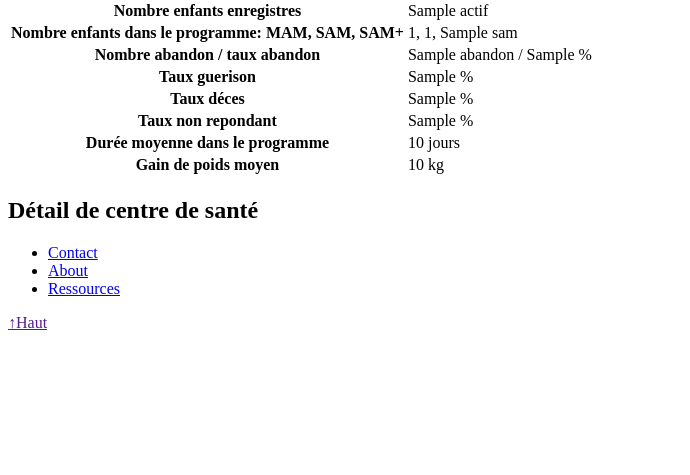
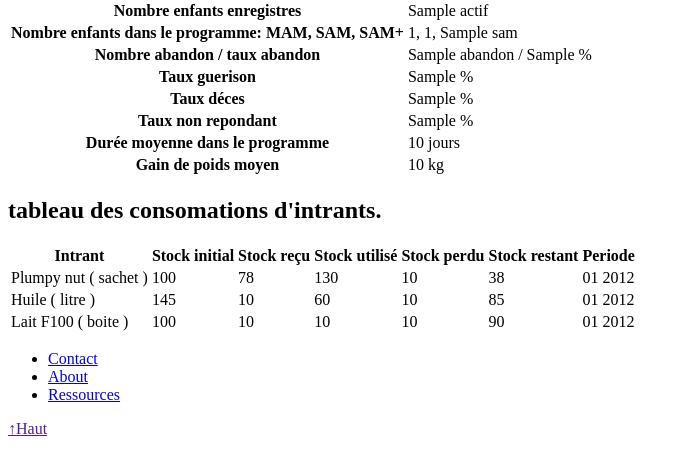
Before and after one commit to yeleman/red_nut, a Django app: template red_nut/nut/templates/details_health_center.html in a window 1280 px wide. Shown: the part 240-715 px from the top of the page, without its empty margins (0-690 px from the left). Run offline with Django 3.2, Linux system fonts and the light colour scheme; data comes from the database, SQL or seed files in the repository; tables that the repository leaves empty hold one stand-in row (values such as "Sample post"); the template is opened without the code that fills it: values that come from a table or form of the project are taken from there, most other values are stand-ins (such as "Sample title", 1, 10 or a date in 2020); parts of the project's set-up code (start-up, migrations or seed data) failed here and were passed over.

Commit message:
vue cscom: tableau des consos

```diff
--- a/red_nut/nut/admin.py
+++ b/red_nut/nut/admin.py
@@ -28,7 +28,7 @@ class InputOutputProgramAdmin(admin.ModelAdmin):
 
 class DataNutAdmin(admin.ModelAdmin):
     list_display = ('patient', 'date', 'weight', \
-                                'heught', 'oedema', 'muac', 'danger_sign')
+                                'height', 'oedema', 'muac', 'danger_sign')
 
 admin.site.register(Seat, SeatAdmin)
 admin.site.register(DataNut, DataNutAdmin)
--- a/red_nut/nut/fixtures/datanut.json
+++ b/red_nut/nut/fixtures/datanut.json
@@ -1 +1 @@
-[{"pk": 1, "model": "nut.datanut", "fields": {"muac": 12, "patient": 1, "weight": 1212.0, "heught": 175.0, "date": "2011-12-12", "danger_sign": "ml", "oedema": "Y"}}, {"pk": 2, "model": "nut.datanut", "fields": {"muac": 1201, "patient": 4, "weight": 45.0, "heught": 175.0, "date": "2011-12-22", "danger_sign": "yuiuy", "oedema": "N"}}]
+[{"pk": 1, "model": "nut.datanut", "fields": {"muac": 12, "patient": 1, "weight": 1212.0, "height": 175.0, "date": "2011-12-12", "danger_sign": "ml", "oedema": "Y"}}, {"pk": 2, "model": "nut.datanut", "fields": {"muac": 1201, "patient": 4, "weight": 45.0, "height": 175.0, "date": "2011-12-22", "danger_sign": "yuiuy", "oedema": "N"}}]
--- /dev/null
+++ b/red_nut/nut/fixtures/stock.json
@@ -0,0 +1 @@
+[{"pk": 1, "model": "nut.stock", "fields": {"intrant": 1, "stock_initial": 100, "stock_received": 78, "period": 1, "seat": 1, "stock_lost": 10, "stock_used": 130}}, {"pk": 2, "model": "nut.stock", "fields": {"intrant": 7, "stock_initial": 145, "stock_received": 10, "period": 1, "seat": 1, "stock_lost": 10, "stock_used": 60}}, {"pk": 3, "model": "nut.stock", "fields": {"intrant": 3, "stock_initial": 100, "stock_received": 10, "period": 1, "seat": 1, "stock_lost": 10, "stock_used": 10}}]
--- a/red_nut/nut/models/DataNut.py
+++ b/red_nut/nut/models/DataNut.py
@@ -26,17 +26,17 @@ class DataNut(models.Model):
                                 verbose_name=("Patient"))
     date = models.DateField(verbose_name=("Date"))
     weight = models.FloatField(u"Poids (kg)", blank=True, null=True)
-    heught = models.FloatField(u"Taille (cm)", blank=True, null=True)
+    height = models.FloatField(u"Taille (cm)", blank=True, null=True)
     oedema = models.CharField(u"Oedema", max_length=1, \
                               choices=OEDEMA_CHOICES)
     muac = models.SmallIntegerField(u"MUAC (mm)", blank=True, null=True)
     danger_sign = models.CharField(max_length=30, verbose_name=("Danger sign"))
 
     def __unicode__(self):
-        return u"%(patient)s %(weight)skg/%(heught)scm %(pb)smm "\
+        return u"%(patient)s %(weight)skg/%(height)scm %(pb)smm "\
         "%(danger_sign)s %(date)s" % {"date": self.date,
                                       "patient": self.patient,
-                                      "heught": self.heught,
+                                      "height": self.height,
                                       "weight": self.weight,
                                       "pb": self.muac,
                                       "danger_sign": self.danger_sign}
--- a/red_nut/nut/templates/details_health_center.html
+++ b/red_nut/nut/templates/details_health_center.html
@@ -81,8 +81,72 @@
     </table>
 
 {% endif %}
-
-<h2>Détail de centre de santé</h2>
+{% if stocks %}
+    <h2>tableau des consomations d'intrants.</h2>
+    <table>
+        <tr>
+            <th>
+                Intrant
+            </th>
+            <th>
+                Stock initial
+            </th>
+            <th>
+                Stock reçu
+            </th>
+            <th>
+                Stock utilisé
+            </th>
+            <th>
+                Stock perdu
+            </th>
+            <th>
+                Stock restant
+            </th>
+            <th>
+                Periode
+            </th>
+        </tr>
+        {% for stock in stocks %}
+            <tr>
+                <td>
+                    {{stock.intrant.name}} (
+                    {% if stock.intrant.unit == 'ba' %}
+                        sachet
+                    {% endif %}
+                    {% if stock.intrant.unit == 'g' %}
+                        kg
+                    {% endif %}
+                    {% if stock.intrant.unit == 'bo' %}
+                        boite
+                    {% endif %}
+                    {% if stock.intrant.unit == 'l' %}
+                        litre
+                    {% endif %}
+                    )
+                </td>
+                <td>
+                    {{stock.stock_initial}}
+                </td>
+                <td>
+                    {{stock.stock_received}}
+                </td>
+                <td>
+                    {{stock.stock_used}}
+                </td>
+                <td>
+                    {{stock.stock_lost}}
+                </td>
+                <td>
+                    {{stock.remaining}}
+                </td>
+                <td>
+                    {{stock.period}}
+                </td>
+            </tr>
+        {% endfor %}
+    </table>
+{% endif %}
 </div>
 
 {% endblock %}
--- a/red_nut/nut/tools/utils.py
+++ b/red_nut/nut/tools/utils.py
@@ -51,8 +51,10 @@ def diagnose_patient(muac, oedema):
 
 def number_days(begin, end):
     ''' return the number of days in two dates '''
-    number = end - begin
-    return number.days
+    if end and begin:
+        number = end - begin
+        return number.days
+    return None
 
 def diff_weight(p1, p2):
     return p2 - p1
```
Also changed, not shown: red_nut/nut/views/details_health_center.py (+9 -5 lines).
